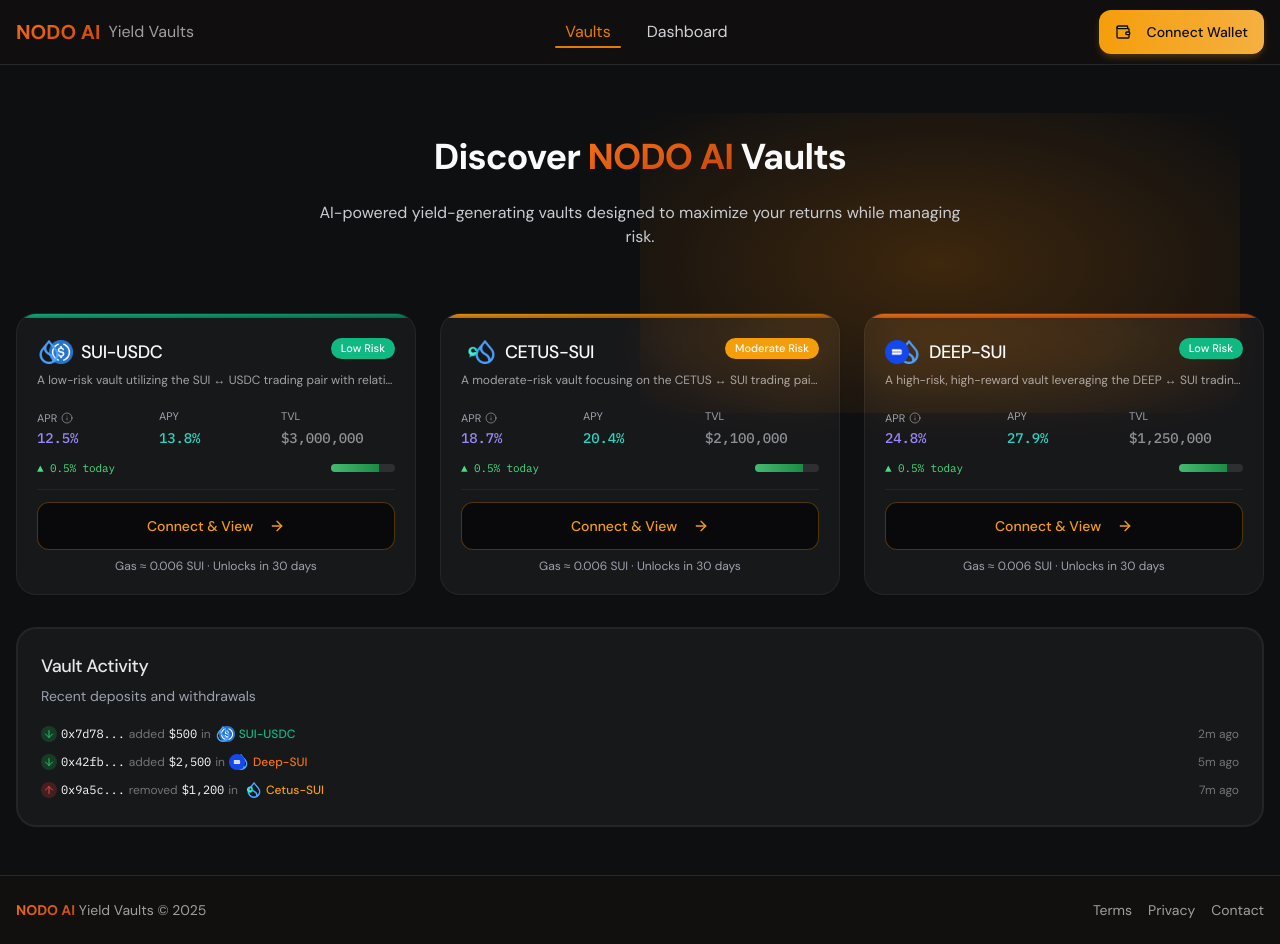
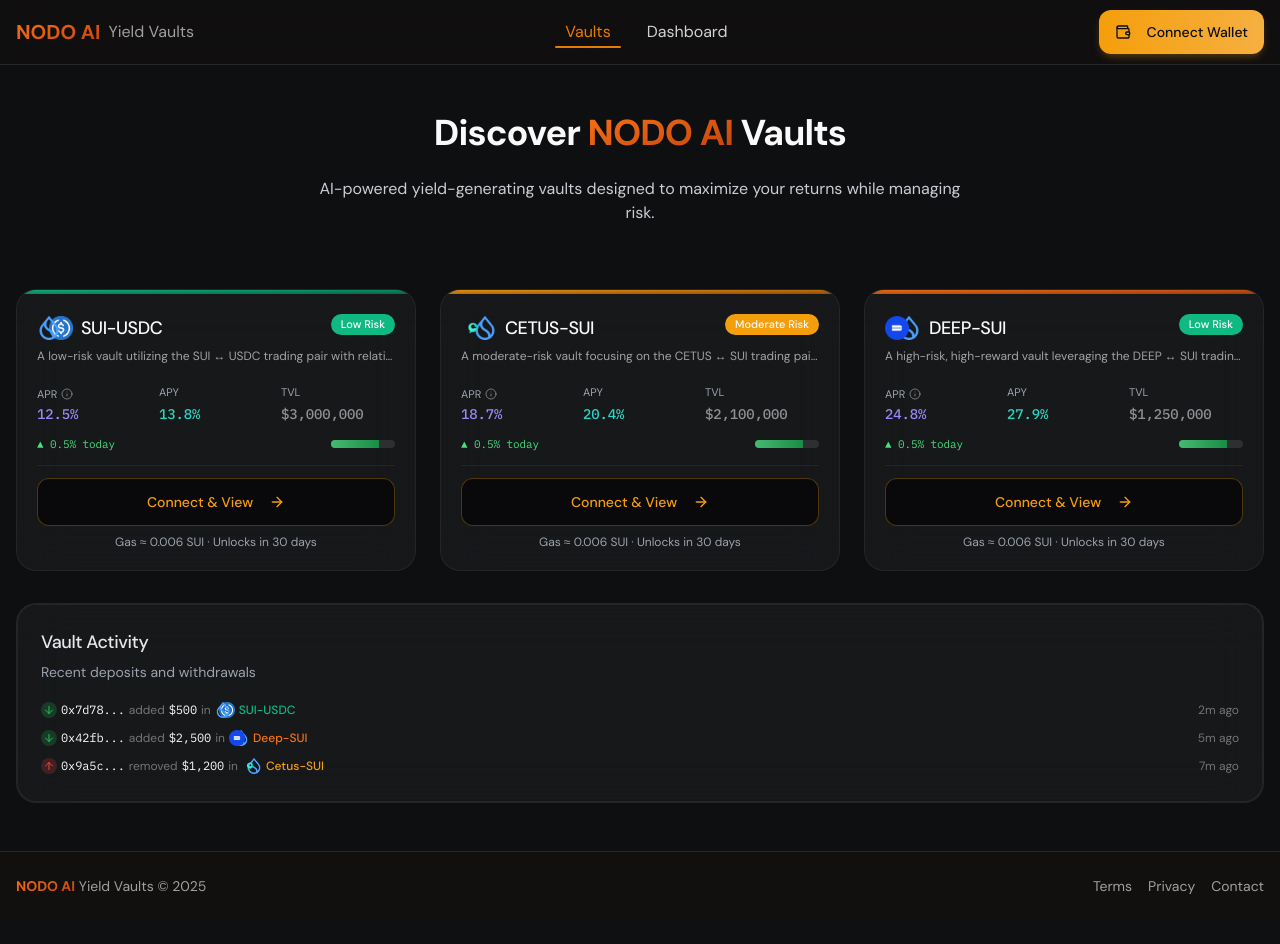
Before and after one commit to truthseeking2201/nodo-ai-yield-vault, a React (Vite) app: page / in a window 1280 px wide. After the commit the page ends 920 px from the top, so only its background shows below. Built offline with nearby package versions, Linux system fonts and the light colour scheme.

Commit message:
Remove the rectangle background
Remove the background rectangle from the HeroSection.

```diff
--- a/src/components/vault/HeroSection.tsx
+++ b/src/components/vault/HeroSection.tsx
@@ -4,7 +4,6 @@ import React from "react";
 export function HeroSection() {
   return (
     <div className="text-center space-y-6 relative">
-      <div className="absolute top-0 left-1/2 -translate-x-1/2 w-[600px] h-[300px] bg-gradient-radial from-[#FF8800]/20 to-transparent opacity-80 mix-blend-screen -z-10 animate-fade-in"></div>
       <h1 className="text-3xl md:text-4xl font-bold font-sans tracking-tight">
         Discover <span className="gradient-text-nova">NODO AI</span> Vaults
       </h1>
```
